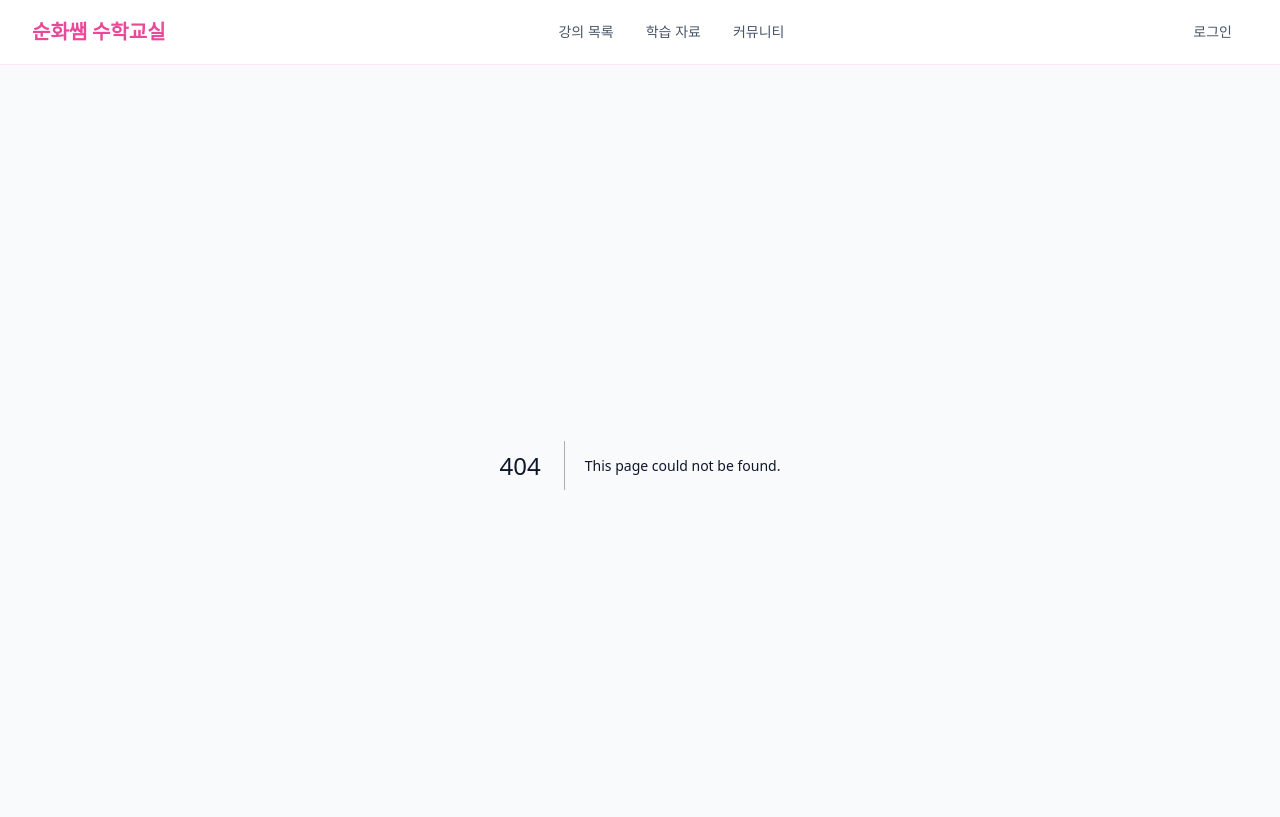
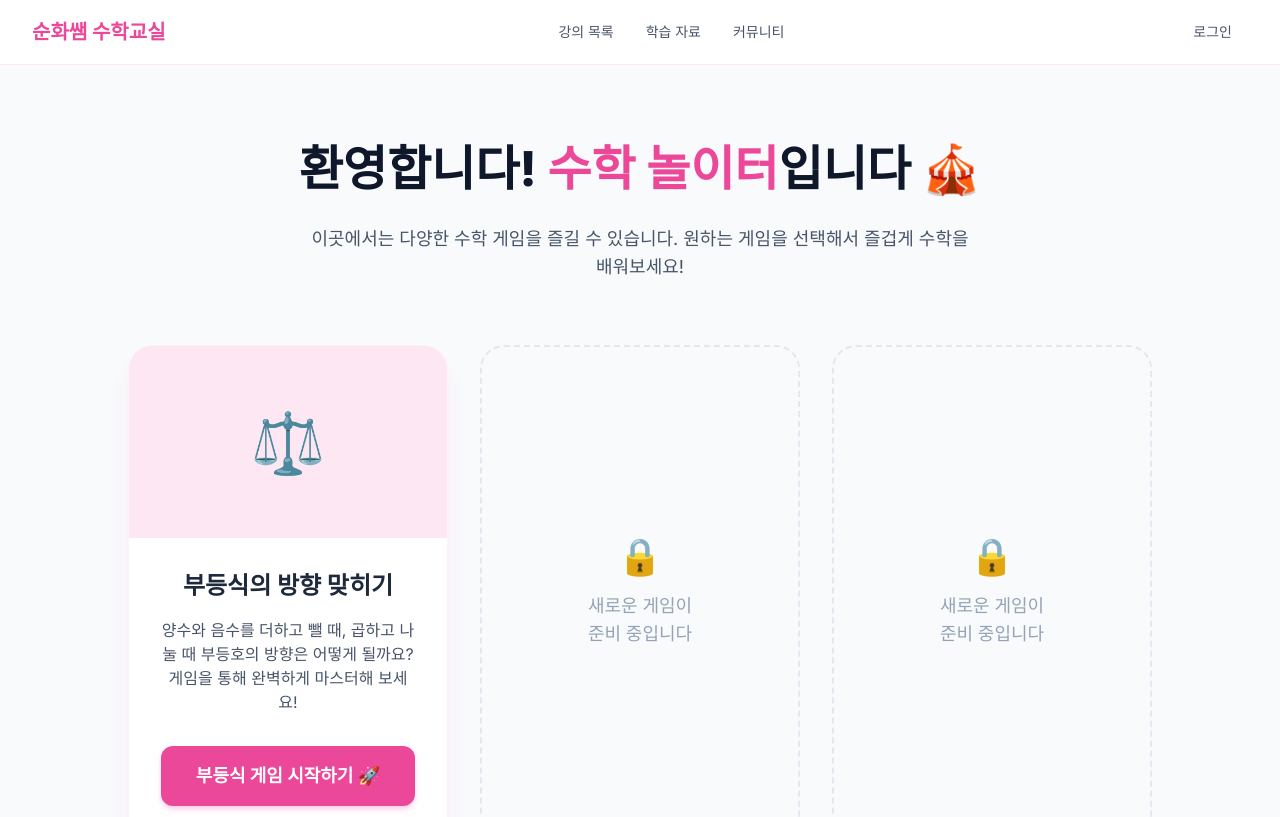
Before and after one commit to gnfkgnvm1-afk/sun, a Next.js app: page /playground in a window 1280 px wide. Before the commit this address had no page. Shown: the top 817 px of the page. Built offline with nearby package versions, Linux system fonts and the light colour scheme.

Commit message:
feat: 홈 화면 버튼 제거 및 놀이터 중간 페이지 생성

```diff
--- a/app/page.tsx
+++ b/app/page.tsx
@@ -14,12 +14,6 @@
         어려운 수학을 게임이나 놀이를 통해 저절로 배워지는 놀이터
       </p>
 
-      {/* 게임으로 이동하는 버튼 */}
-      <Link href="/game/inequality">
-        <button className="px-8 py-3.5 rounded-lg bg-pink-500 hover:bg-pink-600 text-white font-semibold shadow-md shadow-pink-400/20 transition-all active:scale-95 text-lg">
-          부등식 게임 시작하기
-        </button>
-      </Link>
 
       {/*
         // 여기에 새로운 컴포넌트를 추가하세요
@@ -28,11 +22,11 @@
         // 예시 3: <Testimonials /> (수강 후기)
       */}
       <div className="mt-16 w-full flex flex-col items-center">
-        <Link href="/game/inequality" className="w-full max-w-3xl block group cursor-pointer relative">
+        <Link href="/playground" className="w-full max-w-3xl block group cursor-pointer relative">
           <div className="w-full rounded-3xl overflow-hidden shadow-2xl shadow-pink-200 border border-pink-100 flex items-center justify-center bg-pink-50">
             {/* 그림 위쪽에 떠있는 귀여운 안내 문구 */}
             <div className="absolute -top-6 -right-6 md:top-4 md:right-4 bg-white/95 backdrop-blur-sm px-6 py-3 rounded-full shadow-xl border-2 border-pink-200 text-pink-600 font-bold animate-bounce z-10 text-sm md:text-base">
-              놀이터 그림을 클릭해서 게임 시작! ✨
+              놀이터 그림을 클릭해서 입장하기! ✨
             </div>
             <Image
               src="/hero.png"
--- /dev/null
+++ b/app/playground/page.tsx
@@ -0,0 +1,48 @@
+import Link from "next/link";
+
+export default function Playground() {
+  return (
+    <div className="max-w-7xl mx-auto px-4 sm:px-6 lg:px-8 py-20 flex flex-col items-center text-center">
+      <h1 className="text-4xl md:text-5xl font-extrabold text-slate-900 mb-8">
+        환영합니다! <span className="text-pink-500">수학 놀이터</span>입니다 🎪
+      </h1>
+
+      <p className="text-lg text-slate-600 mb-16 max-w-2xl">
+        이곳에서는 다양한 수학 게임을 즐길 수 있습니다. 원하는 게임을 선택해서 즐겁게 수학을 배워보세요!
+      </p>
+
+      <div className="grid grid-cols-1 md:grid-cols-2 lg:grid-cols-3 gap-8 w-full max-w-5xl">
+
+        {/* 부등식 게임 카드 */}
+        <div className="bg-white rounded-3xl shadow-xl shadow-pink-100 border border-pink-50 overflow-hidden flex flex-col transition-transform hover:scale-105 duration-300">
+          <div className="h-48 bg-pink-100 flex items-center justify-center text-6xl">
+            ⚖️
+          </div>
+          <div className="p-8 flex flex-col flex-grow">
+            <h2 className="text-2xl font-bold text-slate-800 mb-4">부등식의 방향 맞히기</h2>
+            <p className="text-slate-600 mb-8 flex-grow">
+              양수와 음수를 더하고 뺄 때, 곱하고 나눌 때 부등호의 방향은 어떻게 될까요? 게임을 통해 완벽하게 마스터해 보세요!
+            </p>
+            <Link href="/game/inequality" className="w-full mt-auto">
+              <button className="w-full px-6 py-4 rounded-xl bg-pink-500 hover:bg-pink-600 text-white font-bold text-lg shadow-md shadow-pink-200 transition-all active:scale-95">
+                부등식 게임 시작하기 🚀
+              </button>
+            </Link>
+          </div>
+        </div>
+
+        {/* 나중에 추가될 다른 게임들을 위한 빈 카드들 (예시) */}
+        <div className="bg-slate-50 rounded-3xl border-2 border-dashed border-slate-200 flex flex-col items-center justify-center p-8 text-slate-400 min-h-[400px]">
+          <span className="text-4xl mb-4">🔒</span>
+          <p className="font-medium text-lg">새로운 게임이<br/>준비 중입니다</p>
+        </div>
+
+        <div className="bg-slate-50 rounded-3xl border-2 border-dashed border-slate-200 flex flex-col items-center justify-center p-8 text-slate-400 min-h-[400px]">
+          <span className="text-4xl mb-4">🔒</span>
+          <p className="font-medium text-lg">새로운 게임이<br/>준비 중입니다</p>
+        </div>
+
+      </div>
+    </div>
+  );
+}
```
